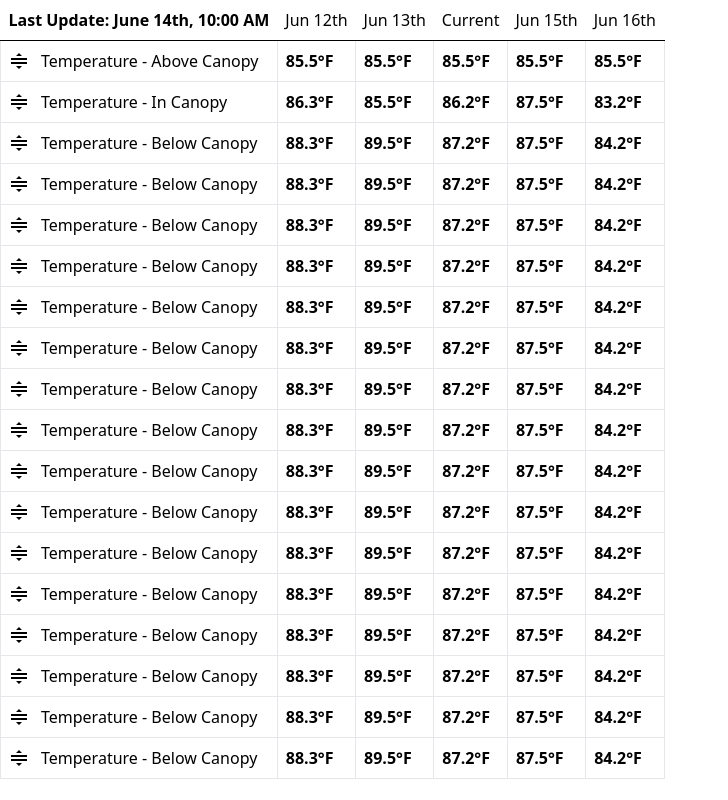
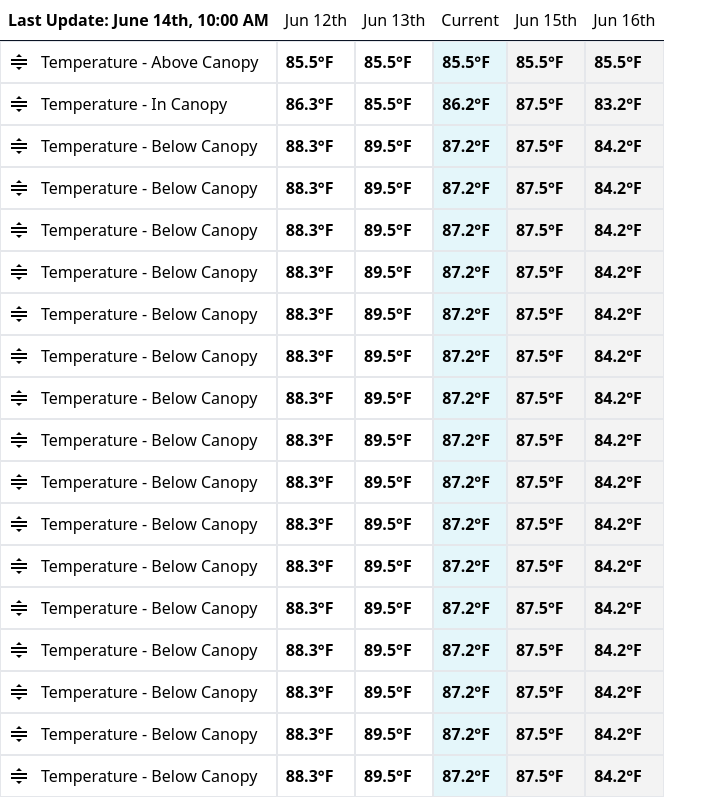
Before and after one commit to taishikato/flexible-table-component, a React (Vite) app: page / in a window 1280 px wide. Shown: the whole page, without its empty margins (0-728 px from the left). Built offline with nearby package versions, Linux system fonts and the light colour scheme.

Commit message:
add bg color

```diff
--- a/src/App.tsx
+++ b/src/App.tsx
@@ -168,25 +168,25 @@ function App() {
         ))}
       </div> */}
 
-      <table className="table-fixed border-[#696969] min-w-[600px]">
+      <table className="table-fixed border-[#696969] min-w-[600px] border-separate border-spacing-0">
         <thead>
           <tr className="">
-            <th className="border-b border-[#000000] p-2 sticky top-0 bg-white z-20 left-0 text-left font-semibold">
+            <th className="border-b border-[#0B1424] p-2 sticky top-0 bg-white z-20 left-0 text-left font-semibold">
               Last Update: June 14th, 10:00 AM
             </th>
-            <th className="border-b border-[#000000] p-2 sticky top-0 z-10 bg-white font-light">
+            <th className="border-b border-[#0B1424] p-2 sticky top-0 z-10 bg-white font-light">
               Jun 12th
             </th>
-            <th className="border-b border-[#000000] p-2 sticky top-0 z-10 bg-white font-light">
+            <th className="border-b border-[#0B1424] p-2 sticky top-0 z-10 bg-white font-light">
               Jun 13th
             </th>
-            <th className="border-b border-[#000000] p-2 sticky top-0 z-10 bg-white font-light">
+            <th className="border-b border-[#0B1424] p-2 sticky top-0 z-10 bg-white font-light">
               Current
             </th>
-            <th className="border-b border-[#000000] p-2 sticky top-0 z-10 bg-white font-light">
+            <th className="border-b border-[#0B1424] p-2 sticky top-0 z-10 bg-white font-light">
               Jun 15th
             </th>
-            <th className="border-b border-[#000000] p-2 sticky top-0 z-10 bg-white font-light">
+            <th className="border-b border-[#0B1424] p-2 sticky top-0 z-10 bg-white font-light">
               Jun 16th
             </th>
           </tr>
@@ -201,7 +201,12 @@ function App() {
                 </div>
               </th>
               {values.map((value, index) => (
-                <td key={index} className="border p-2 font-semibold">
+                <td
+                  key={index}
+                  className={`border p-2 font-semibold ${
+                    index === 2 ? "bg-[#e4f6fa]" : ""
+                  } ${index > 2 ? "bg-[#f3f3f3]" : ""}`}
+                >
                   {value}
                 </td>
               ))}
```
